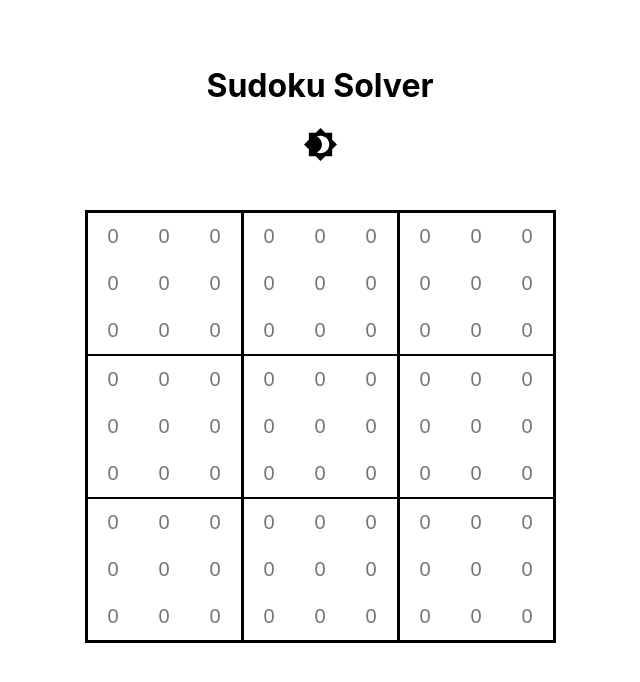
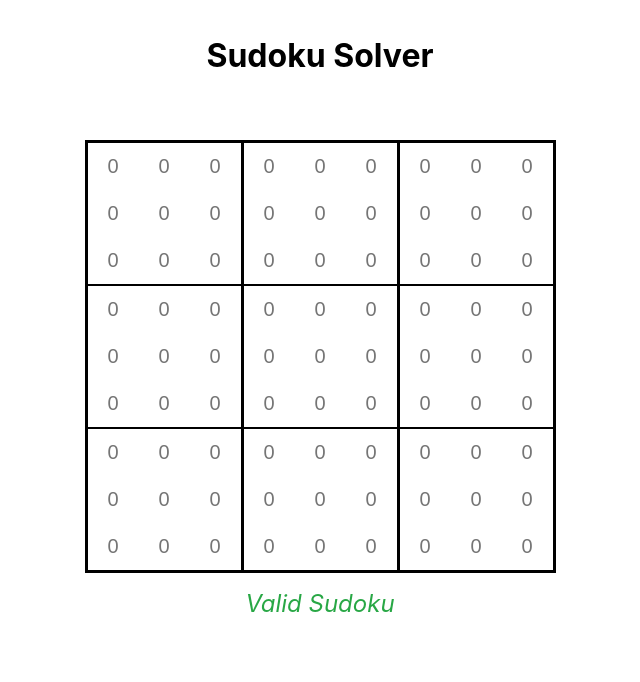
Before and after one commit to MAnonInfinity/Sudoku-Solver, a React (Create React App) app: page / in a window 1280 px wide. Shown: the top 682 px of the page, without its empty margins (320-960 px from the left). Built offline with nearby package versions, Linux system fonts and the light colour scheme.

Commit message:
implement sudoku checker

```diff
--- a/src/App.css
+++ b/src/App.css
@@ -1,8 +1,10 @@
 .App {
   text-align: center;
-  padding: 2.8em;
 }
 
+h1 {
+  padding-top: 0.9rem;
+}
 
 .matrix {
   padding: 2.75em;
--- a/src/App.js
+++ b/src/App.js
@@ -6,7 +6,7 @@ function App() {
   return (
     <div className="App">
       <h1>Sudoku Solver</h1>
-      <DarkMode className='dark-mode'/>
+      {/* <DarkMode className='dark-mode'/> */}
       <div className="matrix">
         <SudokuMatrix/>
       </div>
--- a/src/checker.js
+++ b/src/checker.js
@@ -1,3 +1,47 @@
-export default function checker(mat){
-    console.log('hehe lol', mat);
+export default function isValid(mat){
+    let s = new Set();
+
+    // checking rowwise
+    for (let row=0;row<9; row++){
+        s.clear();
+        for (let column=0;column<9;column++){
+            if (mat[row][column]!==0){
+                if (!Number.isInteger(mat[row][column]) || s.has(mat[row][column]) || mat[row][column]>9 || mat[row][column]<=0)
+                    return false;
+                else
+                    s.add(mat[row][column]);
+            }
+        }
+    }
+
+    // checking columnwise
+    for (let column=0;column<9;column++){
+        s.clear();
+        for (let row=0;row<9;row++){
+            if (mat[row][column]!==0){
+                if (s.has(mat[row][column]))
+                    return false;
+                else
+                    s.add(mat[row][column]);
+            }
+        }
+    }
+
+    // checking in 3X3 blocks
+    for (let c=0;c<9;c+=3){
+        for (let i=0;i<9;i++){
+            if (i%3===0)
+                s.clear();
+            for (let j=c;j<c+3;j++){
+                if (mat[i][j]!==0){
+                    if (s.has(mat[i][j]))
+                        return false;
+                    else
+                        s.add(mat[i][j]);
+                }
+            }
+        }
+    }
+
+    return true;
 }
--- a/src/components/sudoku-matrix/sudoku-matrix-component.jsx
+++ b/src/components/sudoku-matrix/sudoku-matrix-component.jsx
@@ -1,36 +1,20 @@
 import React, { useState } from 'react';
-import checker from '../../checker';
+import isValid from '../../checker';
+// import '../../../node_modules/bootstrap/dist/css/bootstrap.min.css'
 import './sudoku-matrix-style.css';
 
 function SudokuMatrix(theme) {
+    // states
     const [mat, setMat] = useState(Array.from({ length: 9 }, v => Array.from({ length: 9 }, v => 0)));
-
-    const handleChange = (i, j, e) => {
-        console.log(e);
-        console.log(e.target.value);
-        console.log(i, j);
-
-        console.log(mat);
-        let copy = [...mat];
-        console.log("copy : ", copy);
-        copy[i][j] = +e.target.value;
-        console.log("copy : ", copy);
-        setMat(copy);
-        console.log(mat);
-
-        DisplayMatrix();
-        checker(mat);
-    };
+    const [validOrNot, setValid] = useState("Valid Sudoku");
 
     const DisplayMatrix = () =>  {
-        console.log("lollol");
-        console.log("theme", theme);
         var rows = mat.map(function (item, i){
             var entry = item.map(function (element, j) {
                 return (
                     <td
                         key={j}
-                        id={(element!==0)? 'user-filled' : ''}
+                        id={(element!==0)? 'filled' : ''}
                         className={
                             ((j===3||j===6) && (i===3||i===6))?
                                 'block-column block-row':
@@ -40,9 +24,10 @@ function SudokuMatrix(theme) {
                                         'block-row':''
                     }>
                             <input
+                                id='user-input'
                                 type="number"
                                 placeholder={element}
-                                onChange={ (e) => {handleChange(i, j, e)} }
+                                onChange={ (e) => {handleMatrixChange(i, j, e)} }
                             />
                     </td>
                 );
@@ -52,7 +37,7 @@ function SudokuMatrix(theme) {
             );
         });
         return (
-            <table className="table">
+            <table className="sudoku-table">
                 <tbody>
                     {rows}
                 </tbody>
@@ -60,9 +45,46 @@ function SudokuMatrix(theme) {
         );
     }
 
+    const handleMatrixChange = (i, j, e) => {
+        let copy = [...mat];
+        copy[i][j] = +e.target.value;
+        setMat(copy);
+
+        DisplayMatrix();
+
+        if (!isValid(mat)){  // if sudoku is not valid
+            // to disble the 'solve' button
+            console.log('solve disabled');
+            document.getElementById('solve').disabled = true;
+            document.getElementById('solve').dispatchEvent = 'click';
+            document.getElementById('solve').classList.add('dont-solve');
+
+            // to change the note
+            setValid("Invalid Sudoku");
+            document.getElementById('valid-not-valid').classList.add('invalid-sudoku');
+
+            setMat(mat);
+        }
+        else{  // if sudoku is valid
+            // to enable the 'solve' button
+            console.log('solve enabled');
+            document.getElementById('solve').disabled = false;
+            document.getElementById('solve').classList.remove('dont-solve');
+
+            // for the note
+            setValid("Valid Sudoku");
+            document.getElementById('valid-not-valid').classList.remove('invalid-sudoku');
+            document.getElementById('valid-not-valid').classList.add('valid-sudoku');
+        }
+    };
+
     return (
         <div>
             {DisplayMatrix()}
+            <div id='valid-not-valid'>
+                <em id='valid-or-not' className={isValid(mat)? 'valid-sudoku':'invalid-sudoku'}>{validOrNot}</em>
+            </div>
+
         </div>
     )
 }
--- a/src/components/sudoku-matrix/sudoku-matrix-style.css
+++ b/src/components/sudoku-matrix/sudoku-matrix-style.css
@@ -1,4 +1,4 @@
-.table{
+.sudoku-table{
     width: 40px;
     margin-left: auto;
     margin-right: auto;
@@ -22,7 +22,7 @@ td {
     border-top: 2.5px solid black;
 }
 
-#user-filled{
+#filled{
     background-color: #E0E0E0;
 }
 
@@ -47,3 +47,41 @@ input[type=number]::-webkit-outer-spin-button {
 input[type=number] {
     -moz-appearance:textfield;
 }
+
+#valid-not-valid {
+    padding-top: 1rem;
+    padding-bottom: 2rem;
+}
+
+#valid-or-not {
+    text-align: center;
+    font-size: large;
+    font-size: 1.5rem;
+}
+.valid-sudoku {
+    color: #28a745;
+}
+.invalid-sudoku {
+    color: red;
+    animation: shake 0.82s cubic-bezier(.36,.07,.19,.97) both;
+    transform: translate3d(0, 0, 0);
+    backface-visibility: hidden;
+    perspective: 1000px;
+}
+@keyframes shake {
+    10%, 90% {
+        transform: translate3d(-1px, 0, 0);
+    }
+
+    20%, 80% {
+        transform: translate3d(2px, 0, 0);
+    }
+
+    30%, 50%, 70% {
+        transform: translate3d(-4px, 0, 0);
+    }
+
+    40%, 60% {
+        transform: translate3d(4px, 0, 0);
+    }
+}
```
